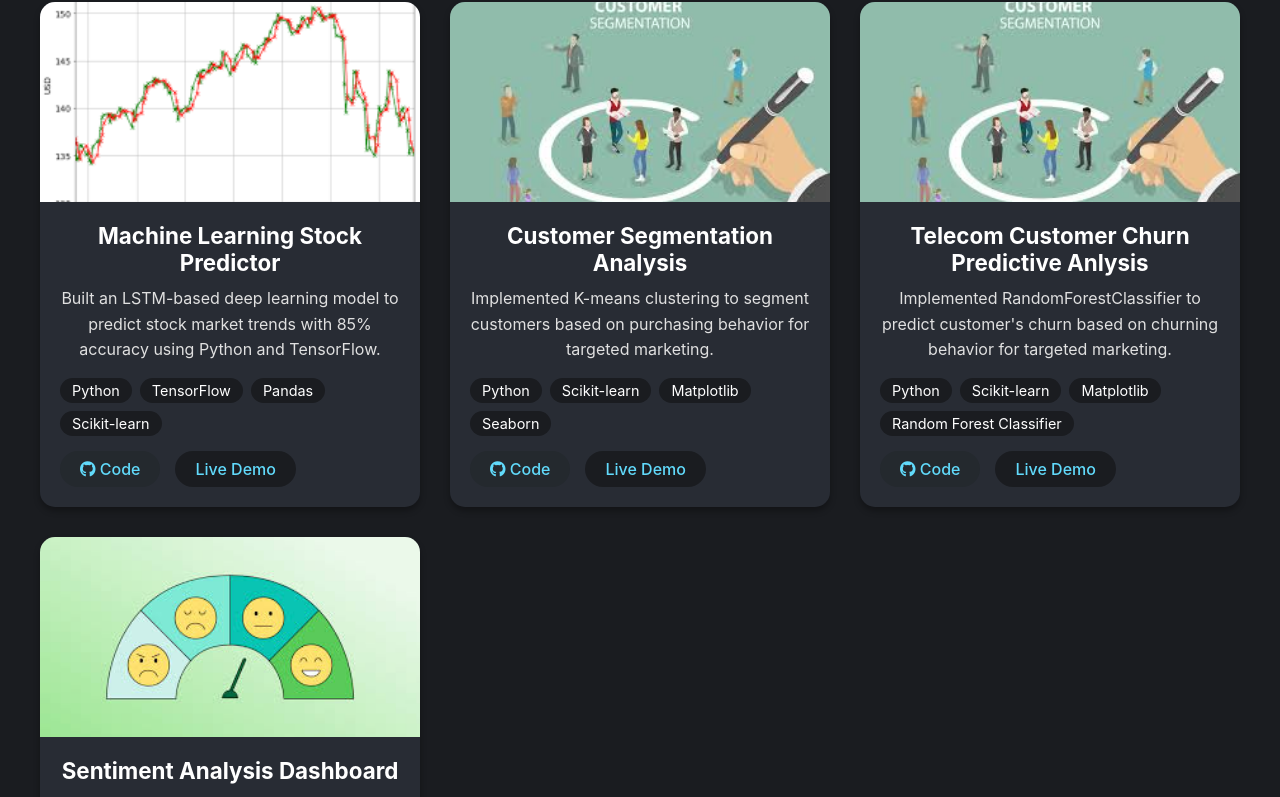
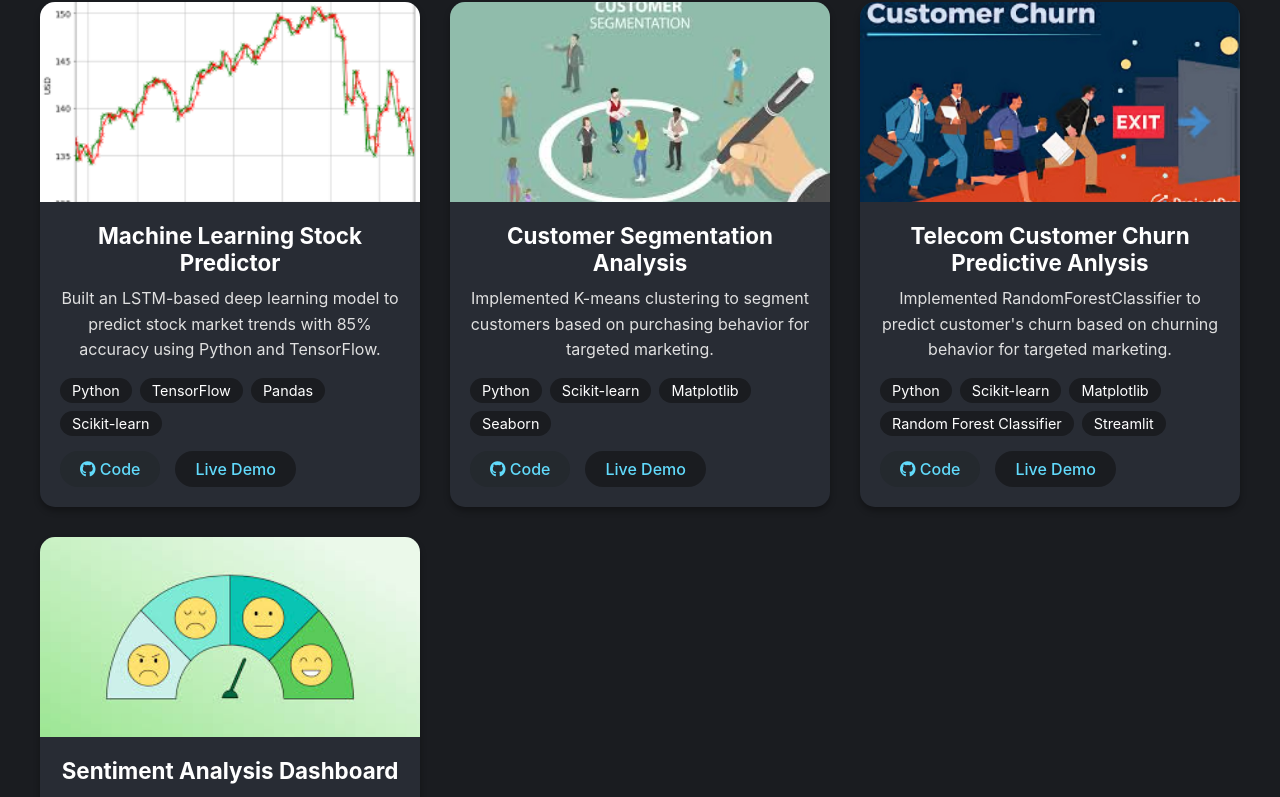
Before and after one commit to MahboobAlam0/portfolio, a React (Create React App) app: page / in a window 1280 px wide. Shown: the part 2000-2797 px from the top of the page. Built offline with nearby package versions, Linux system fonts and the light colour scheme.

Commit message:
Update Projects.js

```diff
--- a/src/components/Projects.js
+++ b/src/components/Projects.js
@@ -1,7 +1,8 @@
 import React, { useState } from 'react';
 import stockImage from '../assets/images/ProjectImages/StockPredictor.png';
 import segmentationImage from '../assets/images/ProjectImages/CustomerSegmentation.jpg';
-import sentimentImage from '../assets/images/ProjectImages/SentimentAnlysis.jpg'
+import sentimentImage from '../assets/images/ProjectImages/SentimentAnlysis.jpg';
+import churnImage from '../assets/images/ProjectImages/Churn.png';
 import { useTheme } from '../context/ThemeContext';
 import '../styles/Projects.css';
 
@@ -30,9 +31,9 @@ const Projects = () => {
         {
             title: 'Telecom Customer Churn Predictive Anlysis',
             description: "Implemented RandomForestClassifier to predict customer's churn based on churning behavior for targeted marketing.",
-            image: segmentationImage,
+            image: churnImage,
             category: 'data-analysis',
-            techStack: ['Python', 'Scikit-learn', 'Matplotlib', 'Random Forest Classifier'],
+            techStack: ['Python', 'Scikit-learn', 'Matplotlib', 'Random Forest Classifier', 'Streamlit'],
             github: 'https://github.com/MahboobAlam0/customerchurn',
             demo: 'https://customerchurn-0.streamlit.app/',
         },
```
